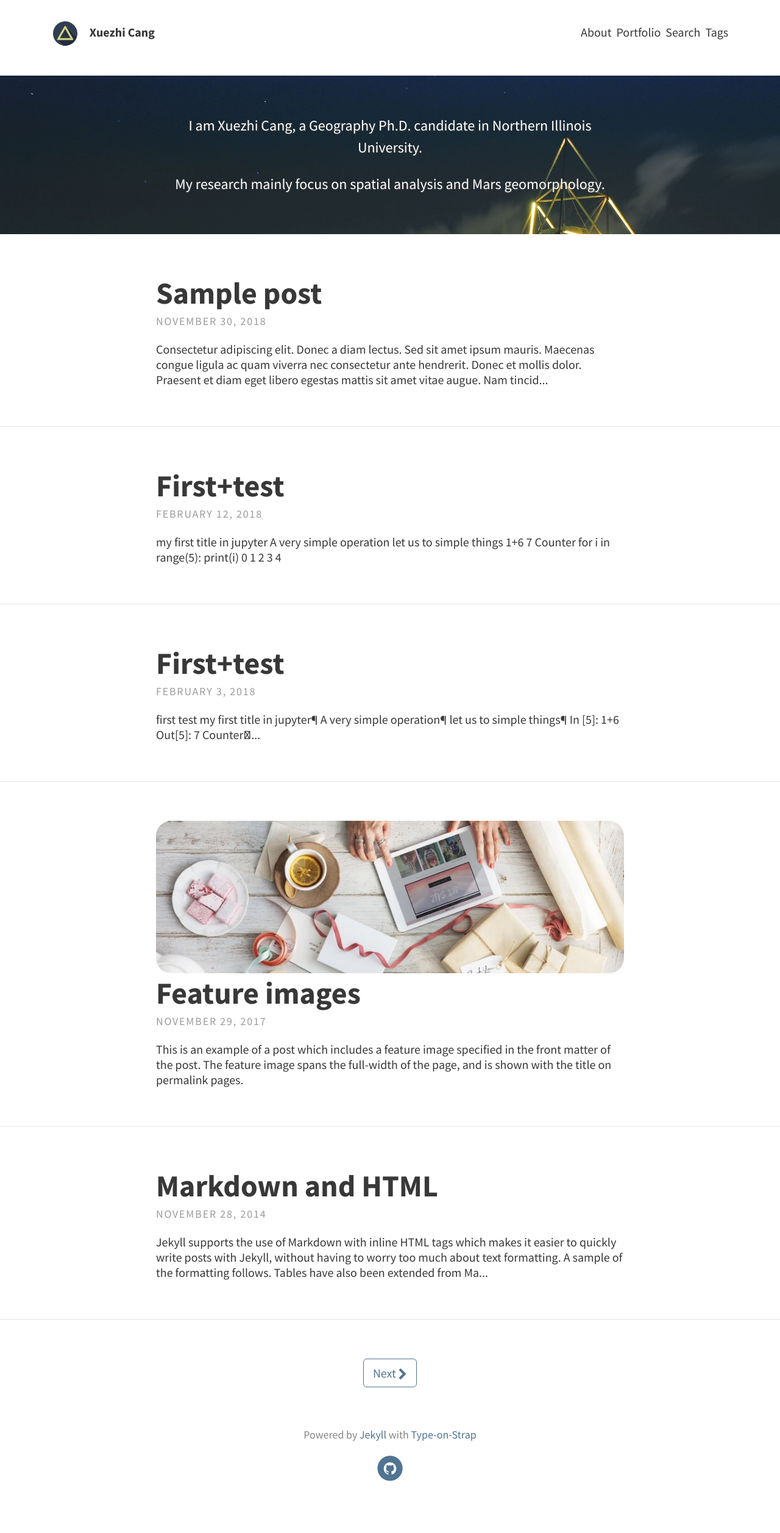
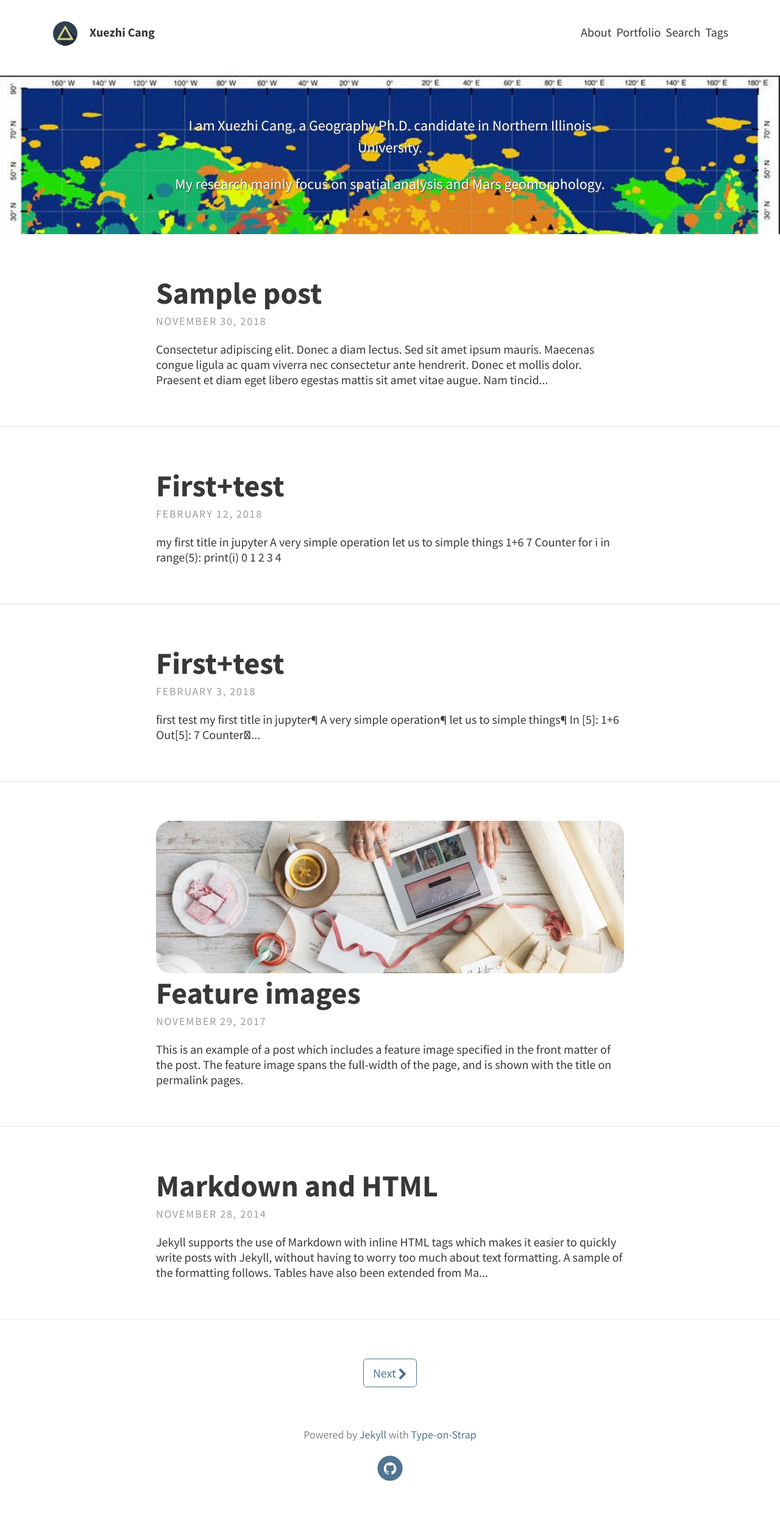
Before and after one commit to xuezhicang/xuezhicang.github.io, a Jekyll site: the page built from index.html, in a window 1280 px wide. Shown: the whole page at 61% size. Built offline with Jekyll 4.4.1, drawn with Linux system fonts in a browser that asks for light colours; the list of posts is cut into pages by our own code.

Commit message:
change cover img
change cover img

```diff
--- a/_config.yml
+++ b/_config.yml
@@ -17,7 +17,7 @@ theme_settings:
      <p>My research mainly focus on spatial analysis and Mars geomorphology.</p>
 
 
-  header_text_feature_image: assets/img/pexels/triangular.jpeg
+  header_text_feature_image: assets/img/pexels/Mars_vn_depth.jpg
   footer_text: >
    Powered by <a href="https://jekyllrb.com/">Jekyll</a> with <a href="https://github.com/sylhare/Type-on-Strap">Type-on-Strap</a>
 
```
Also changed, not shown: assets/img/pexels/Mars_vn_depth.jpg (added).
